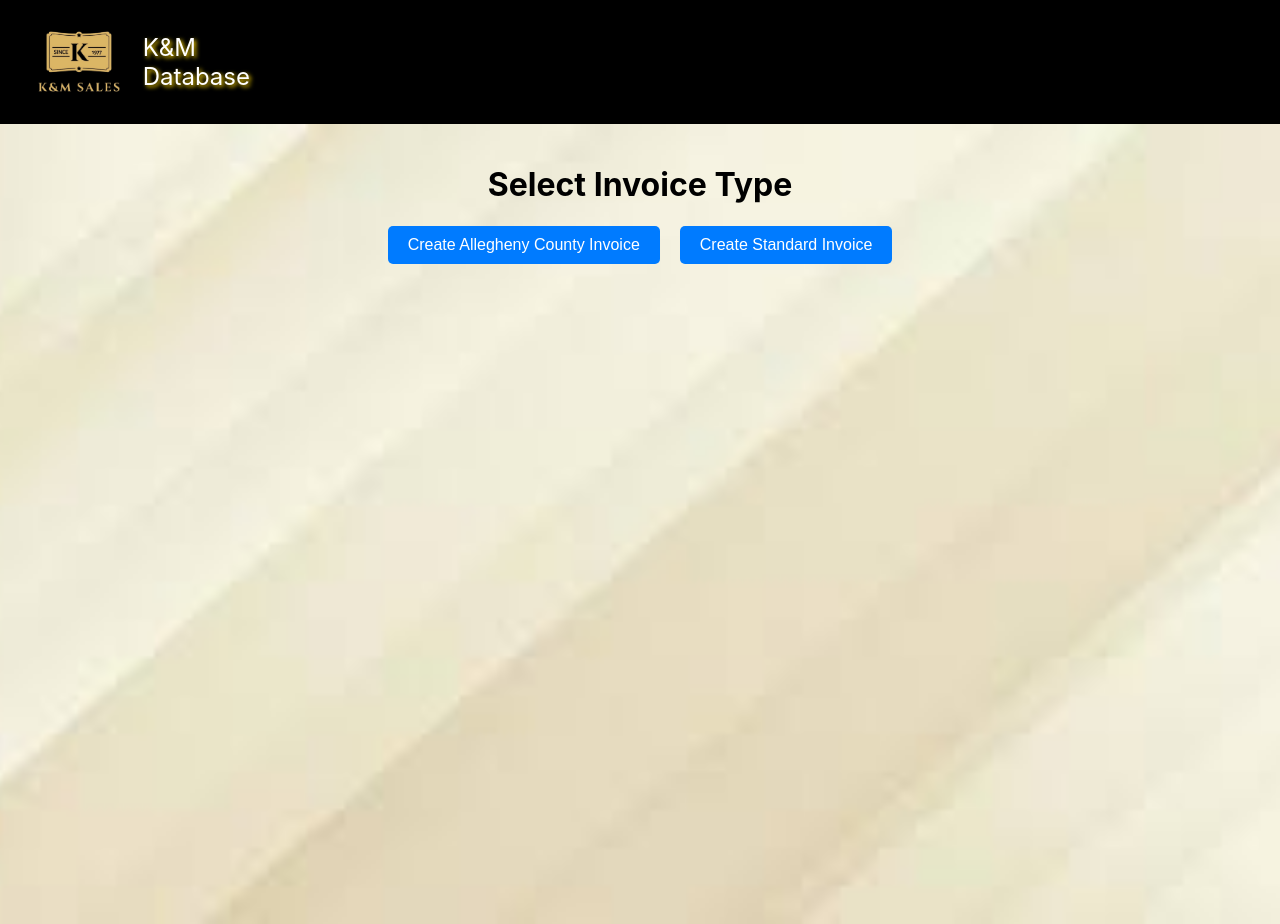
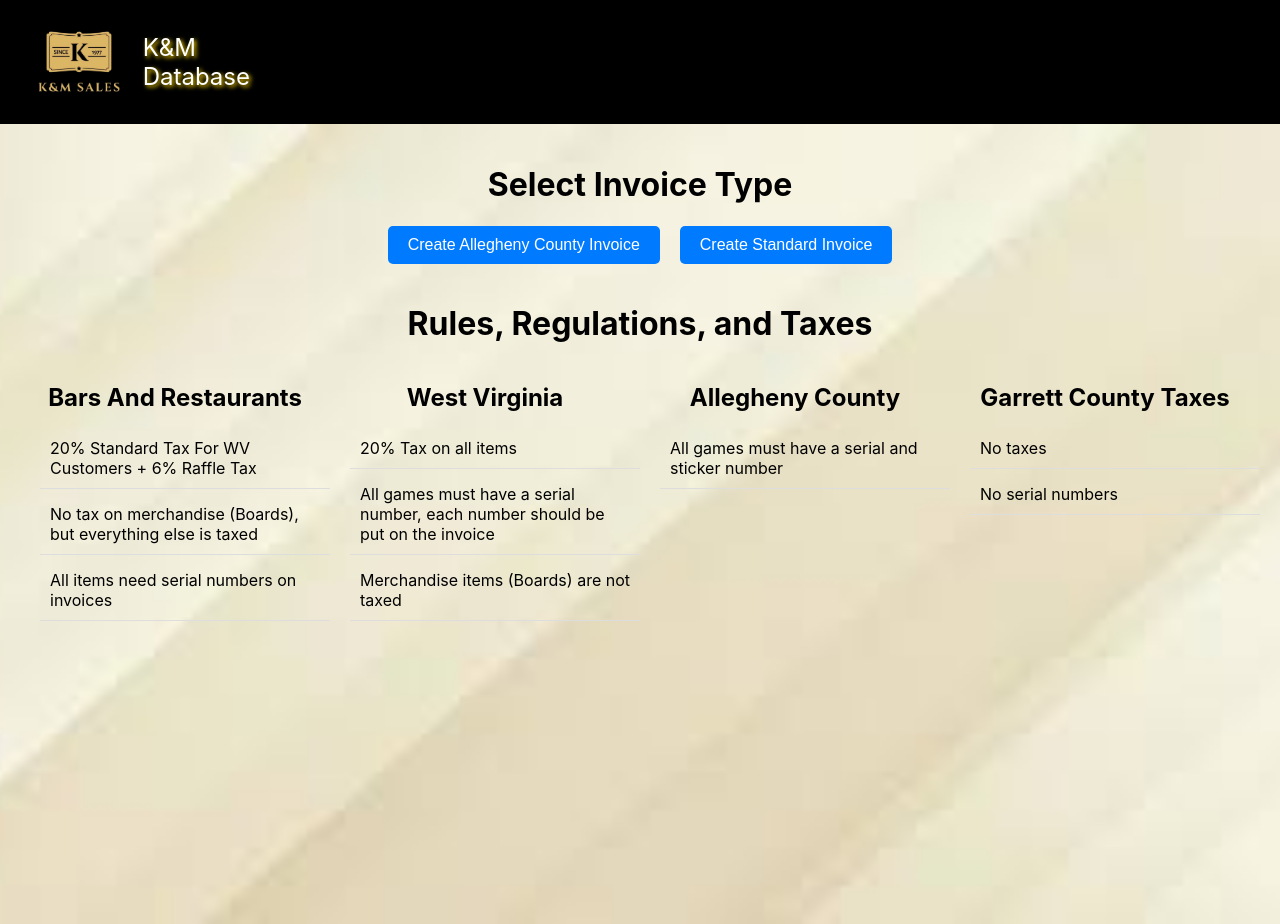
Before and after one commit to skhan139/inventory-tracker, a React (Create React App) app: page /create-invoice in a window 1280 px wide. Shown: the top 924 px of the page. Built offline with nearby package versions, Linux system fonts and the light colour scheme; no server answers; the database is empty; sample sign-in values are in the browser's storage.

Commit message:
revenue updates

```diff
--- a/src/pages/RevenuePage.css
+++ b/src/pages/RevenuePage.css
@@ -37,3 +37,20 @@
   font-size: 18px;
   padding: 5px;
 }
+
+.highlight-container {
+  background-color: black;
+  padding: 20px;
+  border-radius: 10px;
+}
+
+.highlight {
+  background-color: #4a4a4a; /* Set button background color to grey */
+  color: white;
+  padding: 10px;
+  border: none;
+  border-radius: 5px;
+  font-size: 18px;
+  margin: 5px;
+  cursor: pointer;
+}
--- a/src/pages/RevenuePage.js
+++ b/src/pages/RevenuePage.js
@@ -154,10 +154,12 @@ const RevenuePage = () => {
 
   return (
     <div className="revenue-page">
-      <h1>Total Gross Revenue</h1>
-      <p>Total Revenue: {formatNumber(totalRevenue)}</p>
-      <p>Total Tax Revenue: {formatNumber(totalTaxRevenue)}</p>
-      <p>Gross Profit: {formatNumber(grossProfit)}</p>
+      <div className="highlight-container">
+        <button className="highlight">Revenue Statistics</button>
+        <button className="highlight">Total Revenue: {formatNumber(totalRevenue)}</button>
+        <button className="highlight">Total Tax Revenue: {formatNumber(totalTaxRevenue)}</button>
+        <button className="highlight">Gross Profit: {formatNumber(grossProfit)}</button>
+      </div>
       <div className="graph-selector">
         <label htmlFor="graphType">Select Graph Type: </label>
         <select id="graphType" value={selectedGraph} onChange={handleGraphChange}>
--- a/src/pages/SelectInvoiceTypePage.css
+++ b/src/pages/SelectInvoiceTypePage.css
@@ -34,3 +34,38 @@ html, body {
 .invoice-type-button:hover {
   background-color: #0056b3;
 }
+
+.rules-section {
+  margin-top: 40px;
+}
+
+.rules-section h1 {
+  margin-bottom: 20px;
+}
+
+.rules-container {
+  display: flex;
+  justify-content: space-around;
+  text-align: left;
+}
+
+.rule {
+  width: 30%;
+}
+
+.rule h2 {
+  margin-bottom: 10px;
+}
+
+.rule ul {
+  list-style-type: disc;
+  padding-left: 20px;
+}
+
+.rule li {
+  margin-bottom: 5px;
+}
+
+.rule h2 {
+  color: black;
+}
--- a/src/pages/SelectInvoiceTypePage.js
+++ b/src/pages/SelectInvoiceTypePage.js
@@ -14,6 +14,40 @@ const SelectInvoiceTypePage = () => {
           <button className="invoice-type-button">Create Standard Invoice</button>
         </Link>
       </div>
+      <div className="rules-section">
+        <h1>Rules, Regulations, and Taxes</h1>
+        <div className="rules-container">
+          <div className="rule">
+            <h2>Bars And Restaurants</h2>
+            <ul>
+              <li>20% Standard Tax For WV Customers + 6% Raffle Tax</li>
+              <li>No tax on merchandise (Boards), but everything else is taxed</li>
+              <li>All items need serial numbers on invoices</li>
+            </ul>
+          </div>
+          <div className="rule">
+            <h2>West Virginia</h2>
+            <ul>
+              <li>20% Tax on all items</li>
+              <li>All games must have a serial number, each number should be put on the invoice</li>
+              <li>Merchandise items (Boards) are not taxed </li>
+            </ul>
+          </div>
+          <div className="rule">
+            <h2>Allegheny County</h2>
+            <ul>
+              <li>All games must have a serial and sticker number</li>
+            </ul>
+          </div>
+          <div className="rule">
+            <h2>Garrett County Taxes</h2>
+            <ul>
+              <li>No taxes</li>
+              <li>No serial numbers</li>
+            </ul>
+          </div>
+        </div>
+      </div>
     </div>
   );
 };
--- a/src/utils/generateStandardPDF.js
+++ b/src/utils/generateStandardPDF.js
@@ -46,7 +46,7 @@ const generateStandardPDF = (invoice) => {
     const rows = invoice.products.map(product => [
       product.name,
       product.quantity,
-      Array.isArray(product.serialNumbers) ? product.serialNumbers.join(', ') : 'N/A',
+      Array.isArray(product.serialNumbers) ? product.serialNumbers.join('\n') : 'N/A',
       product.unitPrice !== undefined ? `$${product.unitPrice.toFixed(2)}` : 'N/A'
     ]);
 
@@ -57,7 +57,7 @@ const generateStandardPDF = (invoice) => {
     ]);
     rows.push([
       { content: 'Discount', colSpan: 3, styles: { halign: 'right' } },
-      invoice.discountType === 'percent' ? `${invoice.discountValue}%` : `$${invoice.discountValue.toFixed(2)}`
+      invoice.discountType === 'percent' ? `${invoice.discountValue}%` : `$${(invoice.discountValue || 0).toFixed(2)}`
     ]);
     rows.push([
       { content: 'Total Price', colSpan: 3, styles: { halign: 'right' } },
@@ -114,7 +114,7 @@ const generatePDFWithoutLogo = (doc, invoice) => {
   const rows = invoice.products.map(product => [
     product.name,
     product.quantity,
-    Array.isArray(product.serialNumbers) ? product.serialNumbers.join(', ') : 'N/A',
+    Array.isArray(product.serialNumbers) ? product.serialNumbers.join('\n') : 'N/A',
     product.unitPrice !== undefined ? `$${product.unitPrice.toFixed(2)}` : 'N/A'
   ]);
 
@@ -125,7 +125,7 @@ const generatePDFWithoutLogo = (doc, invoice) => {
   ]);
   rows.push([
     { content: 'Discount', colSpan: 3, styles: { halign: 'right' } },
-    invoice.discountType === 'percent' ? `${invoice.discountValue}%` : `$${invoice.discountValue.toFixed(2)}`
+    invoice.discountType === 'percent' ? `${invoice.discountValue}%` : `$${(invoice.discountValue || 0).toFixed(2)}`
   ]);
   rows.push([
     { content: 'Total Price', colSpan: 3, styles: { halign: 'right' } },
```
Lines whose indentation alone changed are shown as unchanged.
